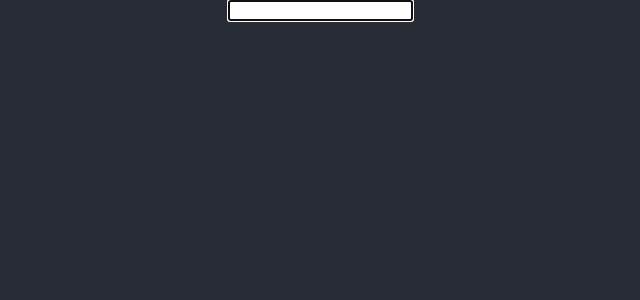
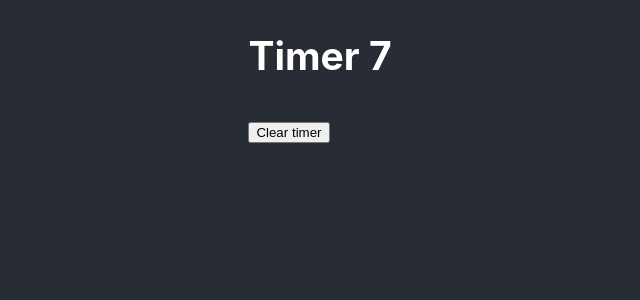
Before and after one commit to masoodhamza/first-app, a React (Create React App) app: page / in a window 1280 px wide. Shown: the top 300 px of the page, without its empty margins (320-960 px from the left). Built offline with nearby package versions, Linux system fonts and the light colour scheme.

Commit message:
stop timer by useRef hook

```diff
--- a/src/App.js
+++ b/src/App.js
@@ -1,10 +1,12 @@
 import "./App.css";
 import FocusInput from "./components/FocusInput";
+import HookTimer from "./components/HookTimer";
 
 const App = () => {
   return (
     <div className="App">
-      <FocusInput />
+      {/* <FocusInput /> */}
+      <HookTimer />
     </div>
   );
 };
--- /dev/null
+++ b/src/components/HookTimer.js
@@ -0,0 +1,27 @@
+import React, { useEffect, useRef, useState } from "react";
+
+const HookTimer = () => {
+  const [timer, setTimer] = useState(0);
+  const intervalRef = useRef();
+
+  useEffect(() => {
+    intervalRef.current = setInterval(() => {
+      setTimer((prevTimer) => prevTimer + 1);
+    }, 1000);
+
+    return () => {
+      clearInterval(intervalRef.current);
+    };
+  }, []);
+
+  return (
+    <div>
+      <h2>Timer {timer}</h2>
+      <button onClick={() => clearInterval(intervalRef.current)}>
+        Clear timer
+      </button>
+    </div>
+  );
+};
+
+export default HookTimer;
```
